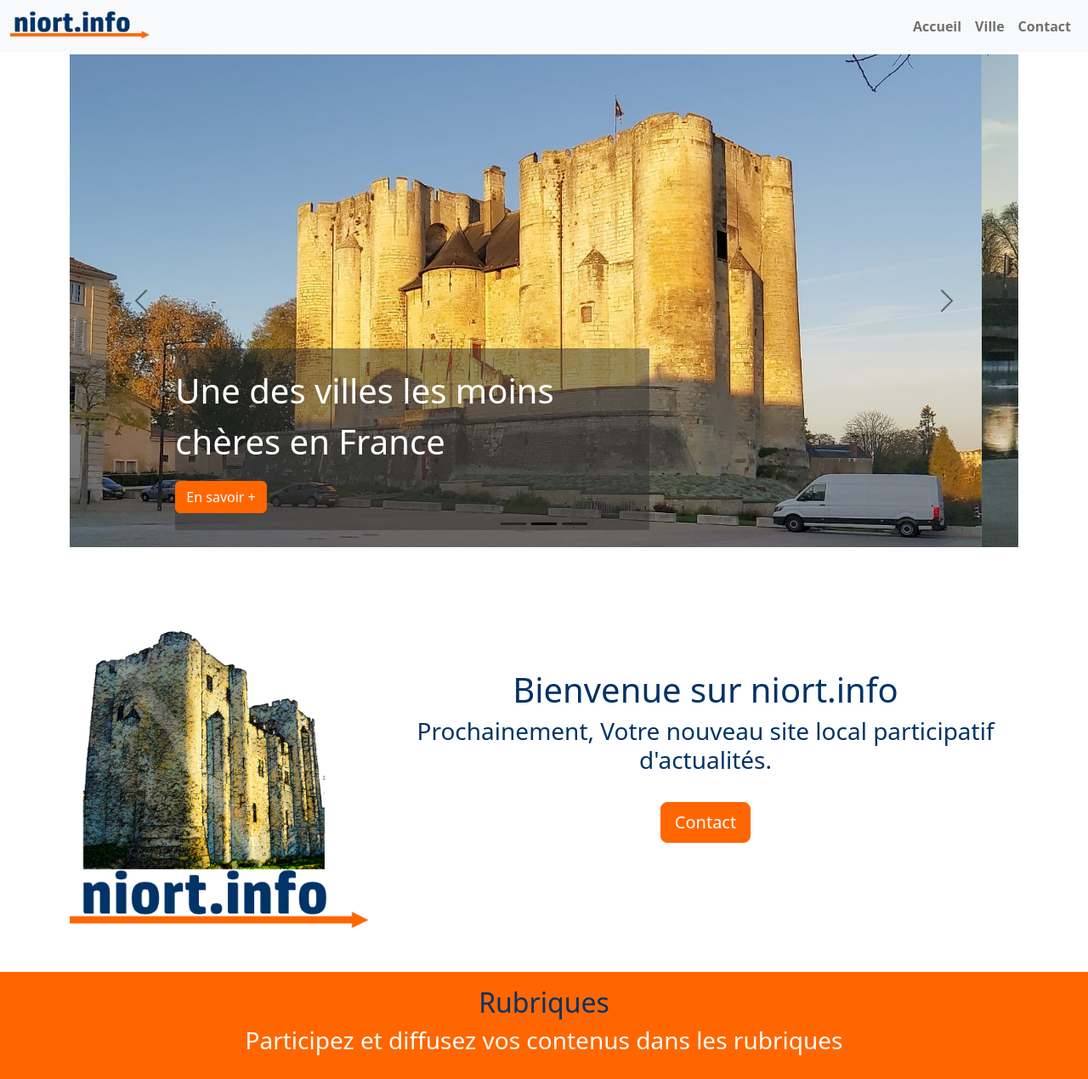
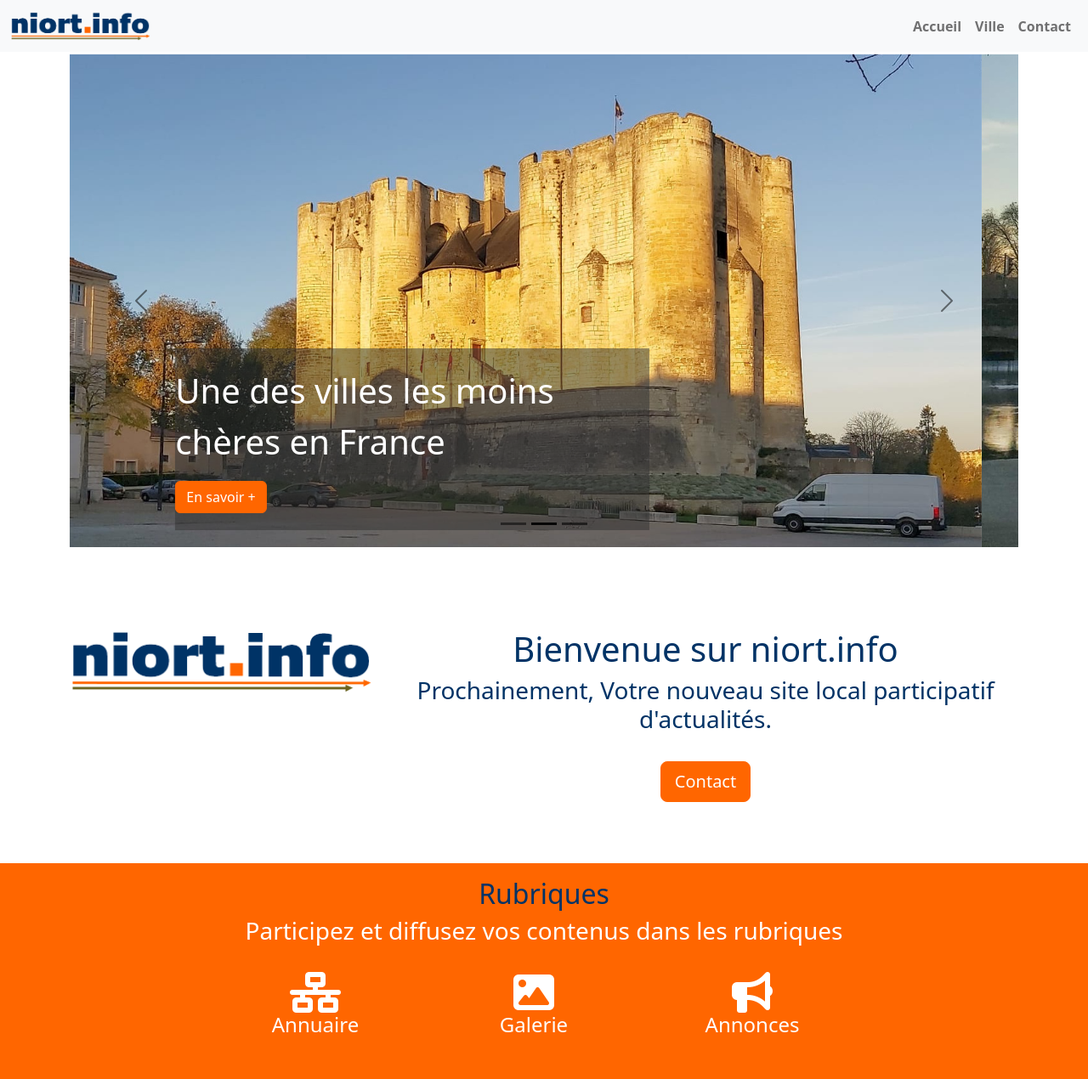
Before and after one commit to hovan-ch/niort-info, a plain HTML site: page index.html in a window 1280 px wide. Shown: the top 1270 px of the page at 85% size. Drawn offline with nearby package versions, Linux system fonts and the light colour scheme.

Commit message:
Changement de logo

```diff
--- a/index.html
+++ b/index.html
@@ -22,7 +22,7 @@
     <!-- navbar -->
     <nav class="navbar navbar-expand-md bg-light fixed-top">
       <div class="container-fluid">
-        <a class="navbar-brand" href="./index.html"><img src="./images/niort-logo.png" alt="niort.info" srcset=""></a>
+        <a class="navbar-brand" href="./index.html"><img src="./images/niort_info.png" alt="niort.info" srcset=""></a>
         <button class="navbar-toggler" type="button" data-bs-toggle="collapse" data-bs-target="#navbarNav"
           aria-controls="navbarNav" aria-expanded="false" aria-label="Toggle navigation">
           <span class="navbar-toggler-icon"></span>
@@ -110,9 +110,9 @@
         <div class="row mt-5 pt-5">
           <div class="col-md-4 text-center">
 
-            <img src="./images/niort_info_logo.png" alt="niort.info" srcset="">
+            <img src="./images/niort_info.png" alt="niort.info" srcset="">
           </div>
-          <div class="col-md-8 text-center text-blue pt-5">
+          <div class="col-md-8 text-center text-blue">
             <h1>Bienvenue sur niort.info</h1>
             <h3>Prochainement, Votre nouveau site local participatif d'actualités.</h3>
             <a href="contact.html" class="btn btn-lg bg-orange m-4">Contact</a>
```
Also changed, not shown: contact.html (+1 -1 lines), ville.html (+1 -1 lines), images/niort-logo.jpg (deleted), images/niort-logo.png (deleted), images/niort_info.png (added), images/niort_info_logo-100.png (deleted), images/niort_info_logo-200.png (deleted), images/niort_info_logo.png (deleted).
